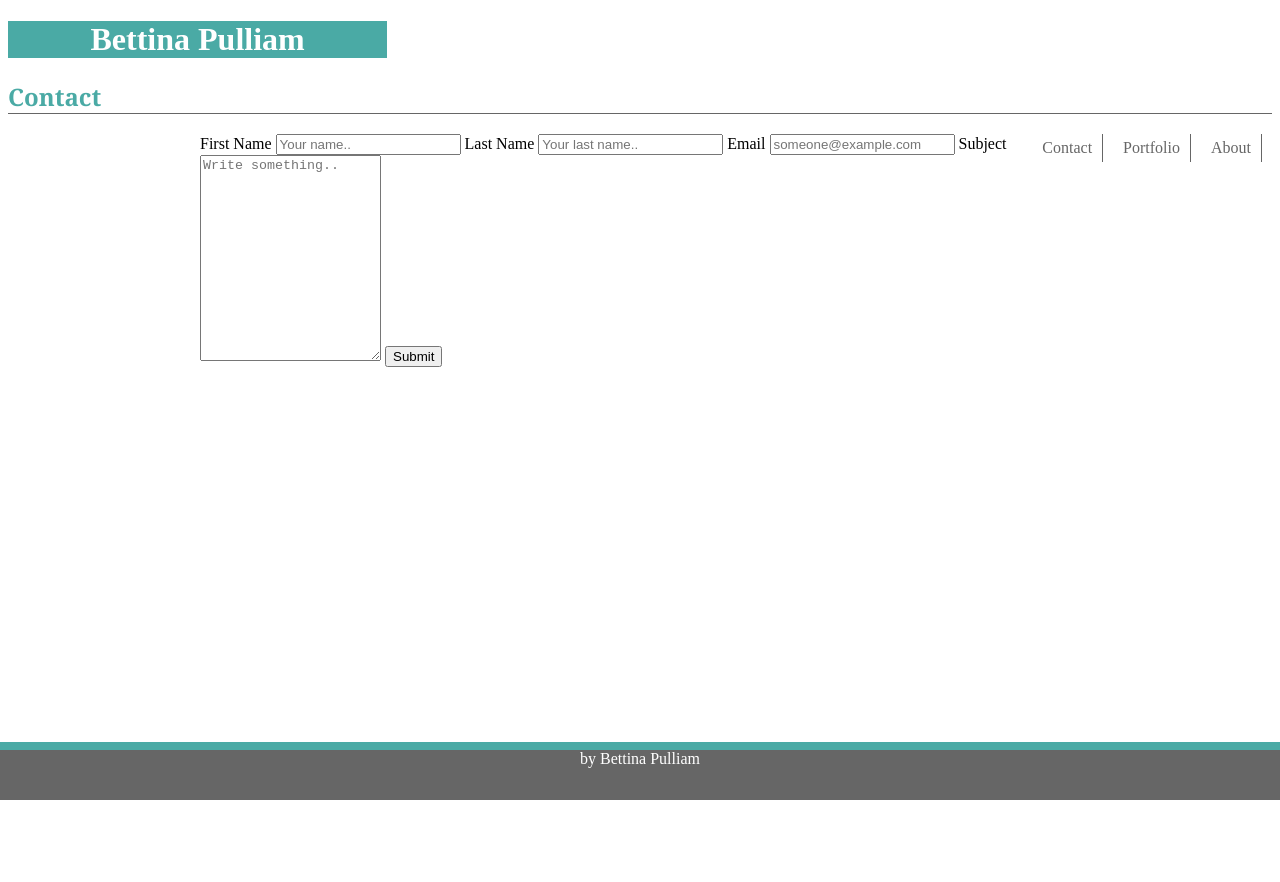
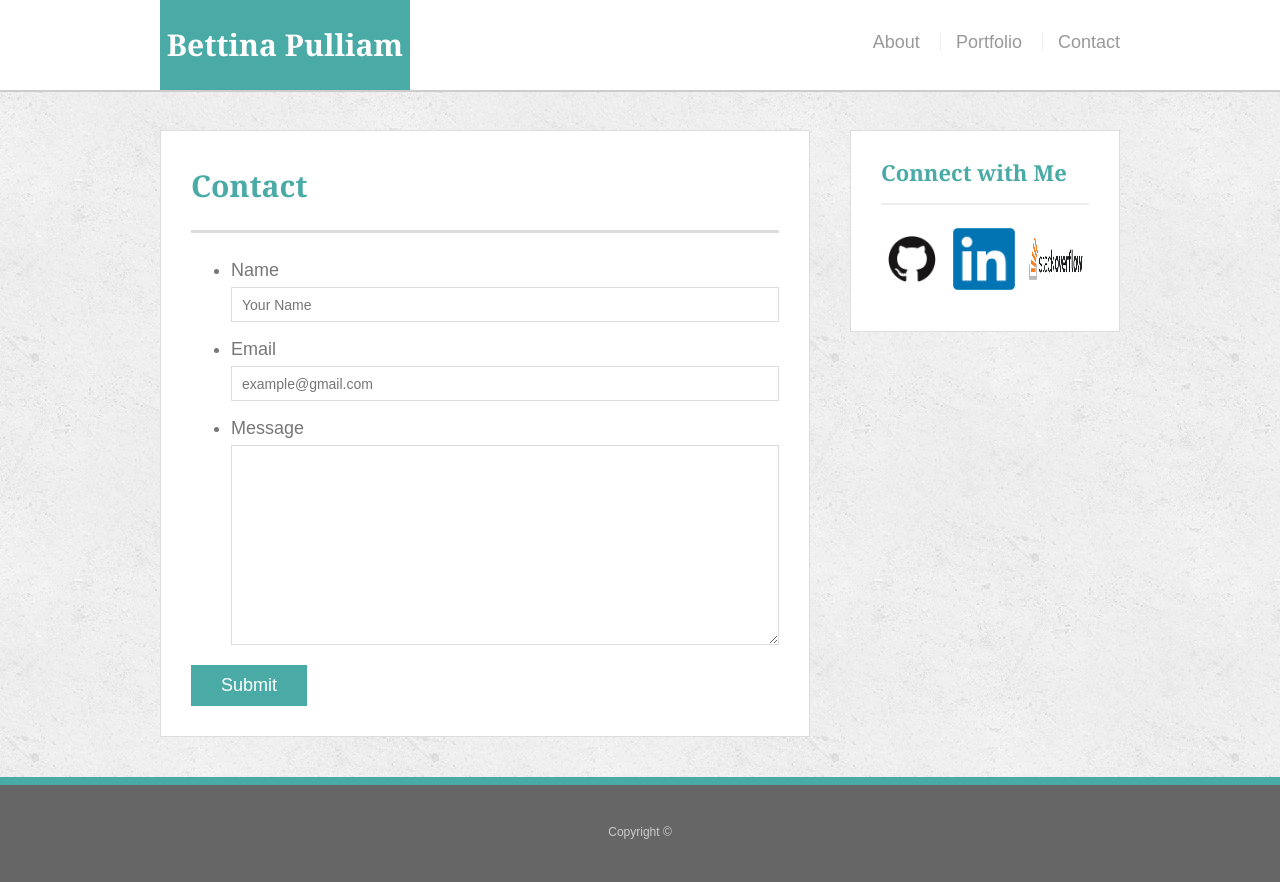
Before and after one commit to bfpulliam/Basic-Portfolio, a plain HTML site: page contact.html in a window 1280 px wide. Before the commit the page ends 800 px from the top, so only its background shows below. Drawn offline with Linux system fonts and the light colour scheme.

Commit message:
updated readme

```diff
--- a/assets/css/reset.css
+++ /dev/null
@@ -1,48 +0,0 @@
-/* http://meyerweb.com/eric/tools/css/reset/
-   v2.0 | 20110126
-   License: none (public domain)
-*/
-
-html, body, div, span, applet, object, iframe,
-h1, h2, h3, h4, h5, h6, p, blockquote, pre,
-a, abbr, acronym, address, big, cite, code,
-del, dfn, em, img, ins, kbd, q, s, samp,
-small, strike, strong, sub, sup, tt, var,
-b, u, i, center,
-dl, dt, dd, ol, ul, li,
-fieldset, form, label, legend,
-table, caption, tbody, tfoot, thead, tr, th, td,
-article, aside, canvas, details, embed,
-figure, figcaption, footer, header, hgroup,
-menu, nav, output, ruby, section, summary,
-time, mark, audio, video {
-	margin: 0;
-	padding: 0;
-	border: 0;
-	font-size: 100%;
-	font: inherit;
-	vertical-align: baseline;
-}
-/* HTML5 display-role reset for older browsers */
-article, aside, details, figcaption, figure,
-footer, header, hgroup, menu, nav, section {
-	display: block;
-}
-body {
-	line-height: 1;
-}
-ol, ul {
-	list-style: none;
-}
-blockquote, q {
-	quotes: none;
-}
-blockquote:before, blockquote:after,
-q:before, q:after {
-	content: '';
-	content: none;
-}
-table {
-	border-collapse: collapse;
-	border-spacing: 0;
-}
--- a/assets/css/style.css
+++ b/assets/css/style.css
@@ -1,59 +1,229 @@
-/* header */
-.header {
-  color: #ffffff;
-  text-align: center;
-  box-sizing:content-box;
-  background: #4aaaa5;
-  margin-right:70%;
-}
-  /* nav bar */
-nav {
-  display: inline;
+body {
+  font-family: Arial, "Helvetica Neue", Helvetica, sans-serif;
+  font-size: 18px;
+  line-height: 34px;
+  color: #777;
+  background: url("../images/concrete_seamless.png");
 }
 
-h2 {
-  color: #4aaaa5;
-  font-family: "Georgia";
-  border-bottom: 1px solid #666666;
+* {
+  box-sizing: border-box;
+  margin: 0;
 }
 
-a {
-  float: right;
-  text-align: center;
-  color: #666666;
-  margin-right: 20px;
-  text-decoration: none;
-  border-right: 50%;
-  border-right: 1px solid #666666;
-  padding: 5px 10px;
-  margin-right: 10px;
-}
-  /* BODY */
-.container {
-  display: block;
-  position: center;
-  width: 960px;
-  margin: auto;
+html,
+body {
+  height: 100%;
 }
 
-footer {
-  position:fixed;
-  border-top: 8px solid #4aaaa5;
-  left: 0;
-  bottom:0;
-  width: 100%;
-  height: 50px;
-  text-align: center;
-  color: #ffffff;
-  background-color: #666666;
+.wrapper {
+  height: auto !important;
+  height: 100%;
+  min-height: 100%;
+  margin: 0 auto -105px;
 }
 
-.media{
-  margin-top: 10px;
-  float: left;
-  z-index: -1;
+footer,
+.push {
+  height: 105px;
 }
 
-#form{
-  margin:auto;
+
+#logo:hover,
+input[type=submit]:hover {
+  background: #5e7f7e;
 }
+
+nav a:hover {
+  color: #5e7f7e;
+}
+
+.social:hover {
+  cursor: pointer;
+  opacity: 0.8;
+}
+
+
+.container {
+  width: 100%;
+  max-width: 960px;
+  margin: 0 auto;
+  clear: both;
+}
+
+h1,
+h2,
+h3,
+p {
+  margin-bottom: 20px;
+}
+
+p:last-child {
+  margin-bottom: 0;
+}
+
+h1,
+h2,
+h3 {
+  font-family: Georgia, Times, "Times New Roman", serif;
+  font-weight: 700;
+  color: #4aaaa5;
+}
+
+h1 {
+  padding-bottom: 20px;
+  font-size: 30px;
+  line-height: 49px;
+  border-bottom: 3px solid #ddd;
+}
+
+h2,
+h3 {
+  font-size: 22px;
+}
+
+/* header */
+
+#masthead {
+  position: fixed;
+  z-index: 99;
+  width: 100%;
+  margin: 0 0 30px;
+  overflow: auto;
+  color: #fff;
+  background: #fff;
+  border-bottom: 2px solid #ccc;
+}
+
+#logo {
+  float: left;
+  width: 250px;
+  height: 90px;
+  font-family: Georgia, Times, "Times New Roman", serif;
+  font-size: 30px;
+  font-weight: 700;
+  line-height: 90px;
+  color: #fff;
+  text-align: center;
+  text-decoration: none;
+  background: #4aaaa5;
+}
+
+nav {
+  float: right;
+  margin-top: 25px;
+}
+
+nav a {
+  display: inline-block;
+  padding-left: 15px;
+  margin-left: 15px;
+  line-height: 18px;
+  color: #999;
+  text-decoration: none;
+  border-left: 1px solid #efefef;
+}
+
+nav a:first-child {
+  border-left: 0 none;
+}
+
+/* footer */
+
+footer {
+  padding: 30px 0;
+  clear: both;
+  font-size: 12px;
+  color: #fff;
+  color: #ccc;
+  text-align: center;
+  background: #666;
+  border-top: 8px solid #4aaaa5;
+}
+
+/* sidebar */
+
+.sidebar {
+  float: right;
+  width: 100%;
+  max-width: 270px;
+  padding: 30px;
+  margin-bottom: 20px;
+  background: #fff;
+  border: 1px solid #ddd;
+}
+
+h3,
+.sidebar h2 {
+  padding-bottom: 20px;
+  margin-bottom: 15px;
+  line-height: 22px;
+  border-bottom: 2px solid #eee;
+}
+
+.social {
+  width: 62px;
+  height: 62px;
+  margin-top: 8px;
+  margin-right: 5px;
+}
+
+.social:last-child {
+  margin-right: 0;
+}
+
+/* main */
+
+#main-container {
+  padding-top: 130px;
+}
+
+.main-section {
+  float: left;
+  width: 100%;
+  max-width: 650px;
+  padding: 30px;
+  margin: 0 0 40px;
+  background: #fff;
+  border: 1px solid #ddd;
+}
+
+/* contact page */
+
+#contact-form ul {
+  margin-bottom: 20px;
+}
+
+#contact-form li {
+  margin-bottom: 10px;
+}
+
+label,
+input[type=text],
+input[type=email],
+textarea {
+  display: block;
+  width: 100%;
+}
+
+input[type=text],
+input[type=email],
+textarea {
+  height: 35px;
+  padding: 0 10px;
+  font-size: 14px;
+  border: 1px solid #ddd;
+}
+
+textarea {
+  height: 200px;
+}
+
+input[type=submit] {
+  padding: 10px 30px;
+  font-size: 18px;
+  color: #fff;
+  cursor: pointer;
+  background: #4aaaa5;
+  border: 0 none;
+}
--- a/contact.html
+++ b/contact.html
@@ -1,47 +1,68 @@
 <!DOCTYPE html>
 <html lang="en">
+
 <head>
-    <meta charset="UTF-8" />
-    <meta name="viewport" content="width=device-width, initial-scale=1.0" />
-    <meta http-equiv="X-UA-Compatible" content="ie=edge" />
-    <title>Contact Me</title>
-    <link rel="stylesheet" href="assets/css/style.css">
+  <meta charset="UTF-8">
+  <title>Contact | Bettina Pulliam</title>
+  <link rel="stylesheet" type="text/css" href="assets/css/style.css">
 </head>
+
 <body>
-  <div class =header>
-    <h1>Bettina Pulliam</h1>
-  </div>
 
-  <h2>Contact</h2>
-
+  <header id="masthead">
+    <div class="container">
+      <a href="index.html" id="logo">Bettina Pulliam</a>
       <nav>
         <a href="index.html">About</a>
         <a href="portfolio.html">Portfolio</a>
         <a href="contact.html">Contact</a>
       </nav>
+    </div>
+  </header>
 
-  <div id= form class="container">
-    <blockquote>
-    <form action="mailto:bfpulliam@gmail.com" method="post" enctype="text/plain">
+  <div id="main-container" class="container">
+    <section class="main-section">
+      <h1>Contact</h1>
 
-    <label for="fname">First Name</label>
-    <input type="text" id="fname" name="firstname" placeholder="Your name..">
+      <form id="contact-form">
+        <ul>
+          <li>
+            <label for="name">Name</label>
+            <input type="text" id="name" name="name" placeholder="Your Name" required="required">
+          </li>
+          <li>
+            <label for="email">Email</label>
+            <input type="email" id="email" name="email" placeholder="example@gmail.com" required="required">
+          </li>
+          <li>
+            <label for="message">Message</label>
+            <textarea id="message" name="message" required="required"></textarea>
+          </li>
+        </ul>
+        <input type="submit">
+      </form>
 
-    <label for="lname">Last Name</label>
-    <input type="text" id="lname" name="lastname" placeholder="Your last name..">
+    </section>
 
-    <label for="email">Email</label>
-    <input type="email" id="email" placeholder="someone@example.com">
+    <section class="sidebar">
+      <div id="connect">
+        <h2>Connect with Me</h2>
 
-    <label for="subject">Subject</label>
-    <textarea id="subject" name="subject" placeholder="Write something.." style="height:200px"></textarea>
+        <img src="assets/images/GitHub-Mark.png" class="social" alt="Github">
+        <img src="assets/images/linkedin.png" class="social" alt="LinkedIn">
+        <img src="assets/images/stackoverflow.png" class="social" alt="Stack Overflow">
+      </div>
+    </section>
+  </div>
 
-    <input type="submit" value="Submit">
-    </form>
-  </blockquote>
+
+  </div>
+
+  <footer>
     <div class="container">
+      Copyright &copy;
+    </div>
+  </footer>
+</body>
 
-  <footer>by Bettina Pulliam</footer>
-
-  </body>
 </html>
```
Also changed, not shown: index.html (+32 -41 lines), portfolio.html (+47 -27 lines), assets/images/GitHub-Mark.png (added), assets/images/concrete_seamless.png (added), assets/images/desk.jpg (deleted), assets/images/gravel.png (deleted), assets/images/linkedin.png (added), assets/images/project.jpg (deleted), assets/images/stackoverflow.png (added), assets/images/technics-q-c-640-480-1.jpg (added), assets/images/technics-q-c-640-480-2.jpg (added), assets/images/technics-q-c-640-480-5.jpg (added), assets/images/technics-q-c-640-480-7.jpg (added), assets/images/technics-q-c-640-480-9.jpg (added), 2 other files. Lines whose indentation alone changed are shown as unchanged.
